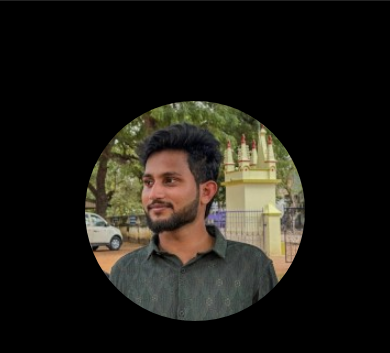
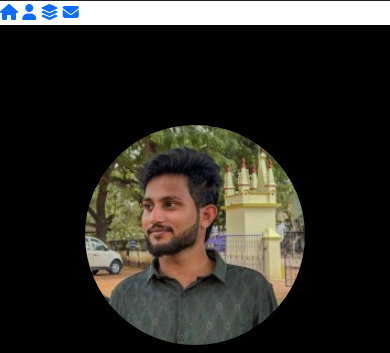
Before and after one commit to rjjeeva/jeeva, a plain HTML site: page index.html in a window 390 px wide. Shown: the part 105-458 px from the top of the page. Drawn offline with nearby package versions, Linux system fonts and the light colour scheme.

Commit message:
Update index.html
MOBILE INSTA NAV

```diff
--- a/index.html
+++ b/index.html
@@ -39,6 +39,14 @@
 </div>
 
 </header>
+<!-- Mobile Bottom Navigation -->
+
+<div class="mobile-nav">
+  <a href="index.html"><i class="fa-solid fa-house"></i></a>
+  <a href="about.html"><i class="fa-solid fa-user"></i></a>
+  <a href="projects.html"><i class="fa-solid fa-layer-group"></i></a>
+  <a href="contact.html"><i class="fa-solid fa-envelope"></i></a>
+</div>
 
 <!-- header end -->
 
@@ -233,7 +241,8 @@
 
   </div>
 </section>
+<script src="https://cdn.jsdelivr.net/npm/bootstrap@5.3.3/dist/js/bootstrap.bundle.min.js"></script>
+<script src="assets/main.js"></script>
 
 </body>
 </html>
-<script src="https://cdn.jsdelivr.net/npm/bootstrap@5.3.3/dist/js/bootstrap.bundle.min.js"></script>
```
